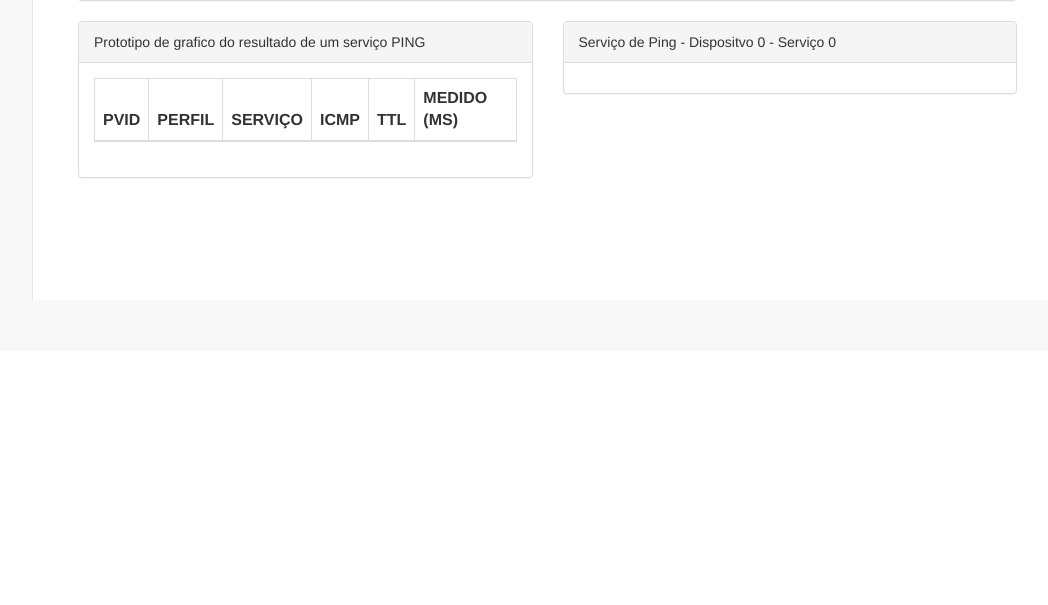
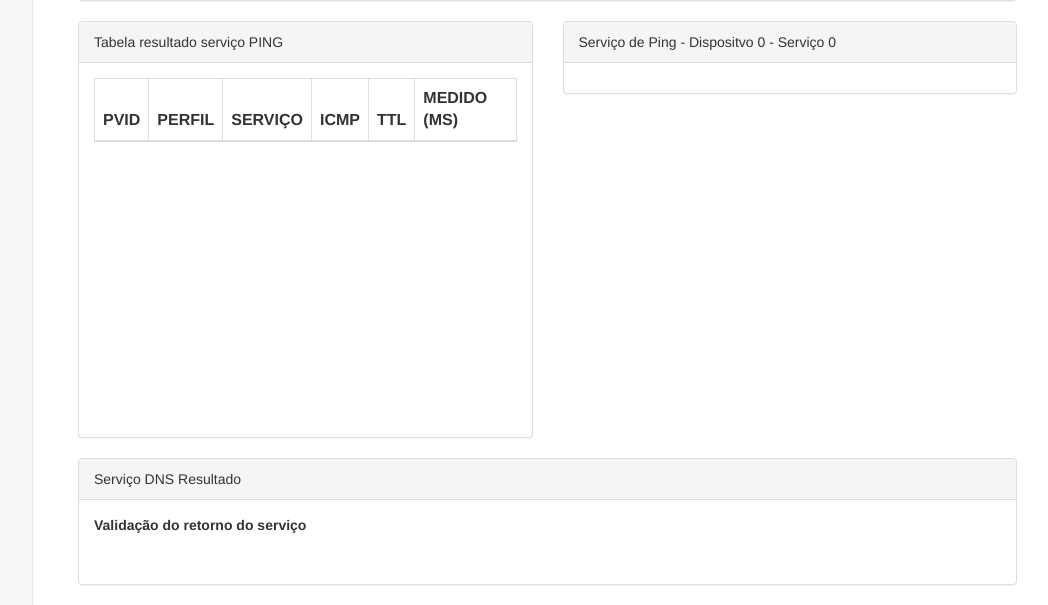
Before and after one commit to viniciustrainotti/tcc-frontend-perform-network, a PHP site: page /slimtest/results.php in a window 1280 px wide. Shown: the part 449-1054 px from the top of the page, without its empty margins (218-1266 px from the left). Before the commit the page ends 749 px from the top, so only its background shows below. Run offline with PHP 8.4, Linux system fonts and the light colour scheme; the visitor is signed in with stand-in values (Sample User, id 1); tables that the repository leaves empty or names only in its code hold one stand-in row (values such as "Sample post"); lists and menus that the app fills with data are empty; some libraries are stand-ins or nearby versions.

Commit message:
adicionado verificao DNS no resultado

```diff
--- a/results.php
+++ b/results.php
@@ -243,10 +243,10 @@ $email = $_SESSION["email"];
 					<div class="col-lg-6">
 						<div class="panel panel-default">
 							<div class="panel-heading">
-								Prototipo de grafico do resultado de um serviço PING
+								Tabela resultado serviço PING
 							</div>
 							<div class="panel-body">
-                                <div class="table-responsive">
+                                <div style="overflow: auto; width: auto; height: 344px">
                                     <table class="table table-striped table-bordered table-hover">
                                         <thead>
                                             <tr>
@@ -313,6 +313,53 @@ $email = $_SESSION["email"];
                     </div>
                     <!-- /.col-lg-2 -->
 				</div>
+				<!-- col-lg-3 -->
+				<div class="row">
+					<div class="col-lg-12">
+						<div class="panel panel-default">
+                            <div class="panel-heading">
+                                Serviço DNS Resultado
+                            </div>
+                            <!-- /.panel-heading -->
+                            <div class="panel-body">
+                                <div class="form-group">
+									<label>Validação do retorno do serviço</label>
+									<p class="form-control-static">
+									<?php
+
+										require_once('dbconnect.php');
+
+										if(isset($_GET['servico'])){
+											$servico = $_GET['servico'];
+										}else{
+											$servico = NULL;
+										}
+
+										if(isset($_GET['resultspvid'])){
+											$resultspvid = $_GET['resultspvid'];
+										}else{
+											$resultspvid = NULL;
+										}
+
+										$query = "SELECT * FROM retorno_scripts_teste WHERE pvid_dispositivo = '$resultspvid' AND num_servico = '$servico' ORDER BY idretorno_scripts_teste;";
+										$result = $mysqli->query($query);
+
+										while($row = $result->fetch_assoc()){
+											$data[] = $row;
+											$conteudo_dns = $row["conteudo_dns"];
+
+											echo nl2br($conteudo_dns);
+										}
+
+
+										?>
+									</p>
+								</div>
+                            </div>
+                            <!-- /.panel-body -->
+                        </div>
+					</div>
+				</div>
 			</div>
 		</div>
 
```
